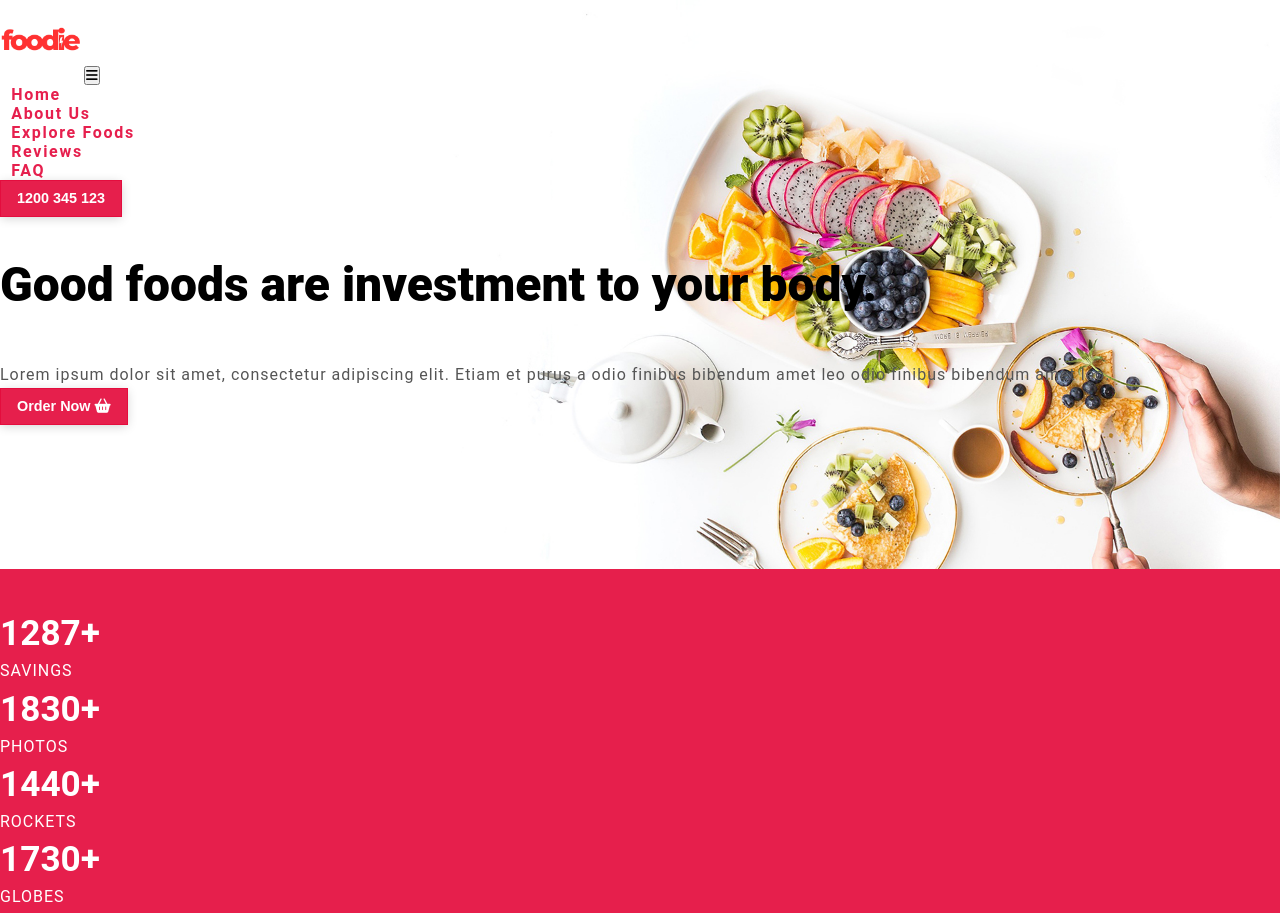
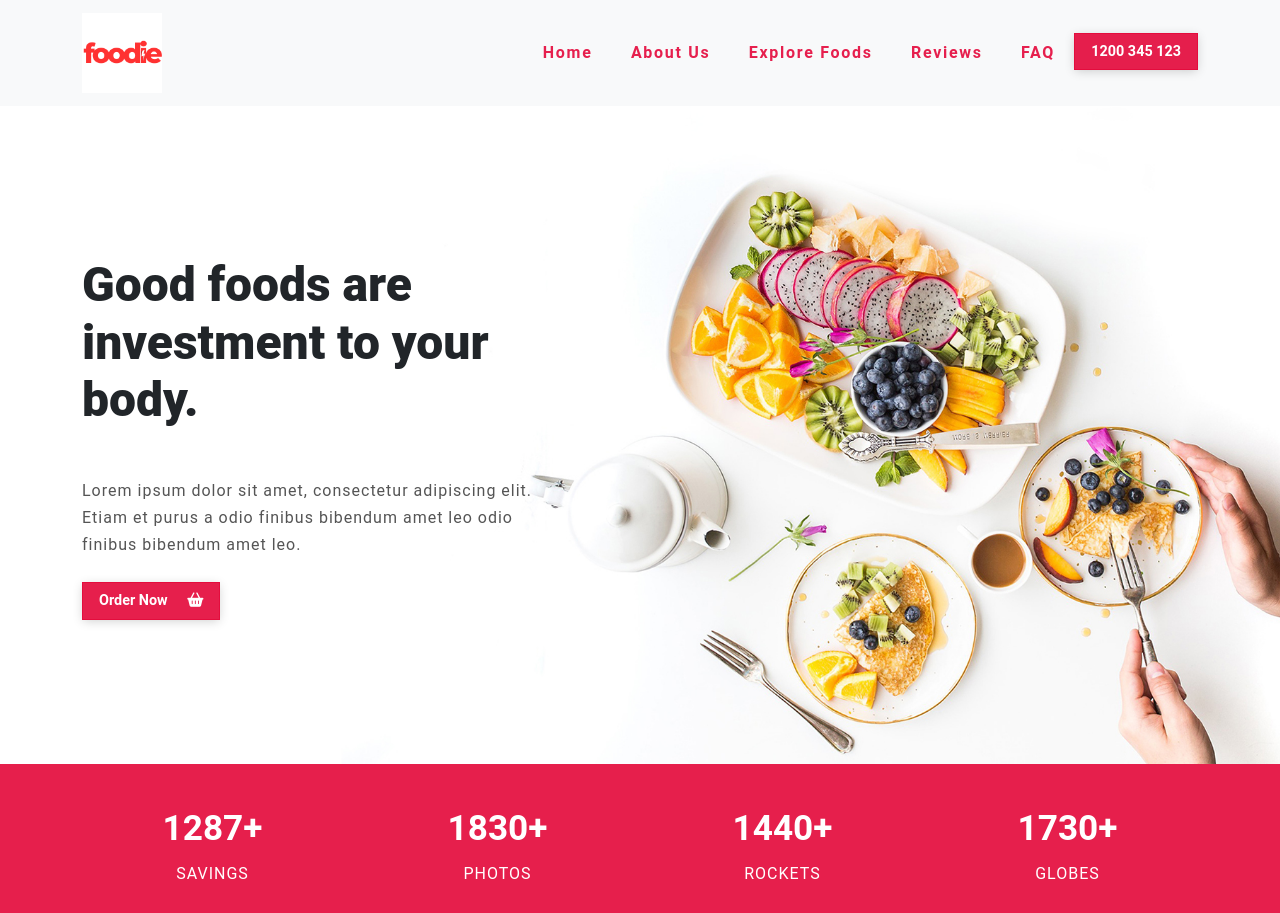
Before and after one commit to ahmed-ashif/Food-website, a plain HTML site: page index.html in a window 1280 px wide. Shown: the top 913 px of the page. Drawn offline with nearby package versions, Linux system fonts and the light colour scheme.

Commit message:
Update index.html

```diff
--- a/index.html
+++ b/index.html
@@ -6,8 +6,7 @@
   <title>Foodies</title>
 
   <!-- Bootstrap CDN -->
-<!--   <link href="https://cdn.jsdelivr.net/npm/bootstrap@5.3.3/dist/css/bootstrap.min.css" rel="stylesheet" integrity="sha384-QWTKZyjpPEjISv5WaRU9OFeRpok6YctnYmDr5pNlyT2bRjXh0JMhjY6hW+ALEwIH" crossorigin="anonymous"> -->
-  <link https://cdn.jsdelivr.net/npm/bootstrap@5.2.3/dist/css/bootstrap.min.css>
+  <link href="https://cdn.jsdelivr.net/npm/bootstrap@5.3.3/dist/css/bootstrap.min.css" rel="stylesheet" integrity="sha384-QWTKZyjpPEjISv5WaRU9OFeRpok6YctnYmDr5pNlyT2bRjXh0JMhjY6hW+ALEwIH" crossorigin="anonymous">
 
   <!-- Font awesome CDN -->
   <link rel="stylesheet" href="https://cdnjs.cloudflare.com/ajax/libs/font-awesome/6.5.2/css/all.min.css" integrity="sha512-SnH5WK+bZxgPHs44uWIX+LLJAJ9/2PkPKZ5QiAj6Ta86w+fsb2TkcmfRyVX3pBnMFcV7oQPJkl9QevSCWr3W6A==" crossorigin="anonymous" referrerpolicy="no-referrer" />
```
